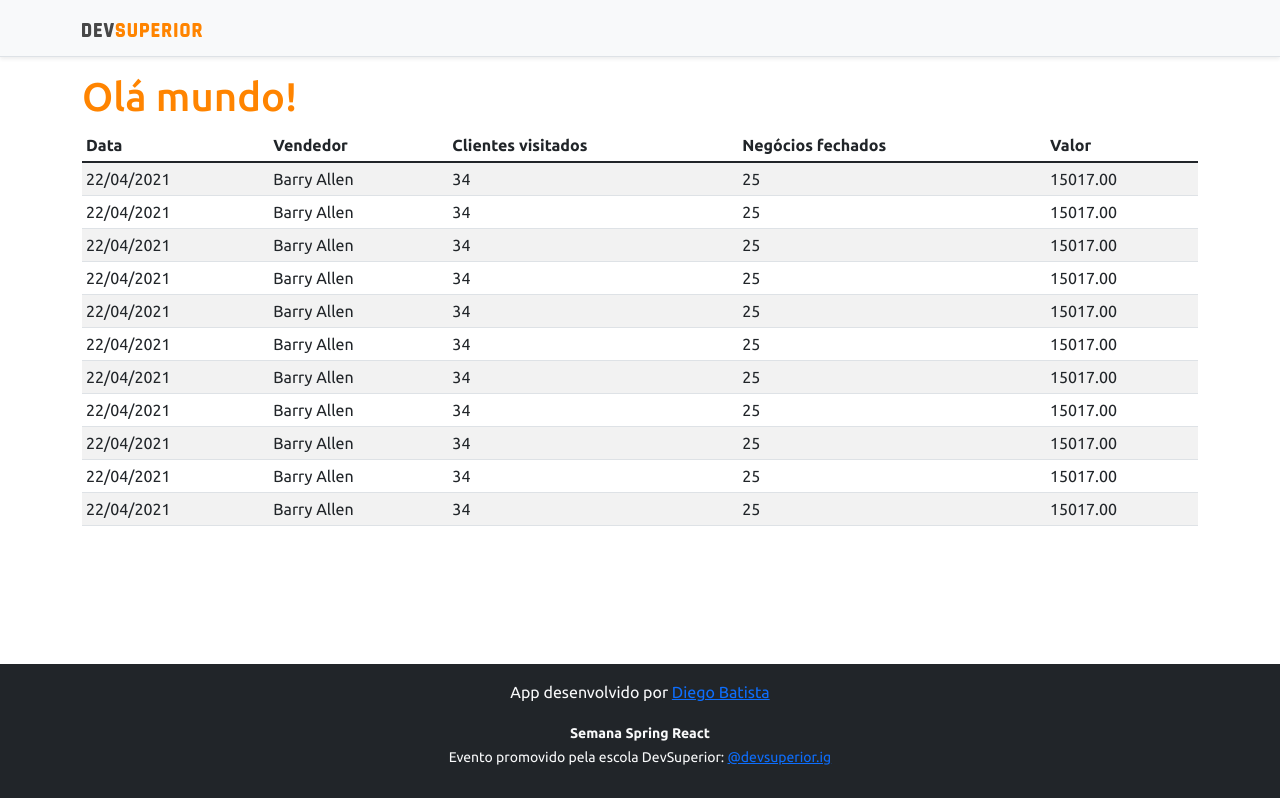
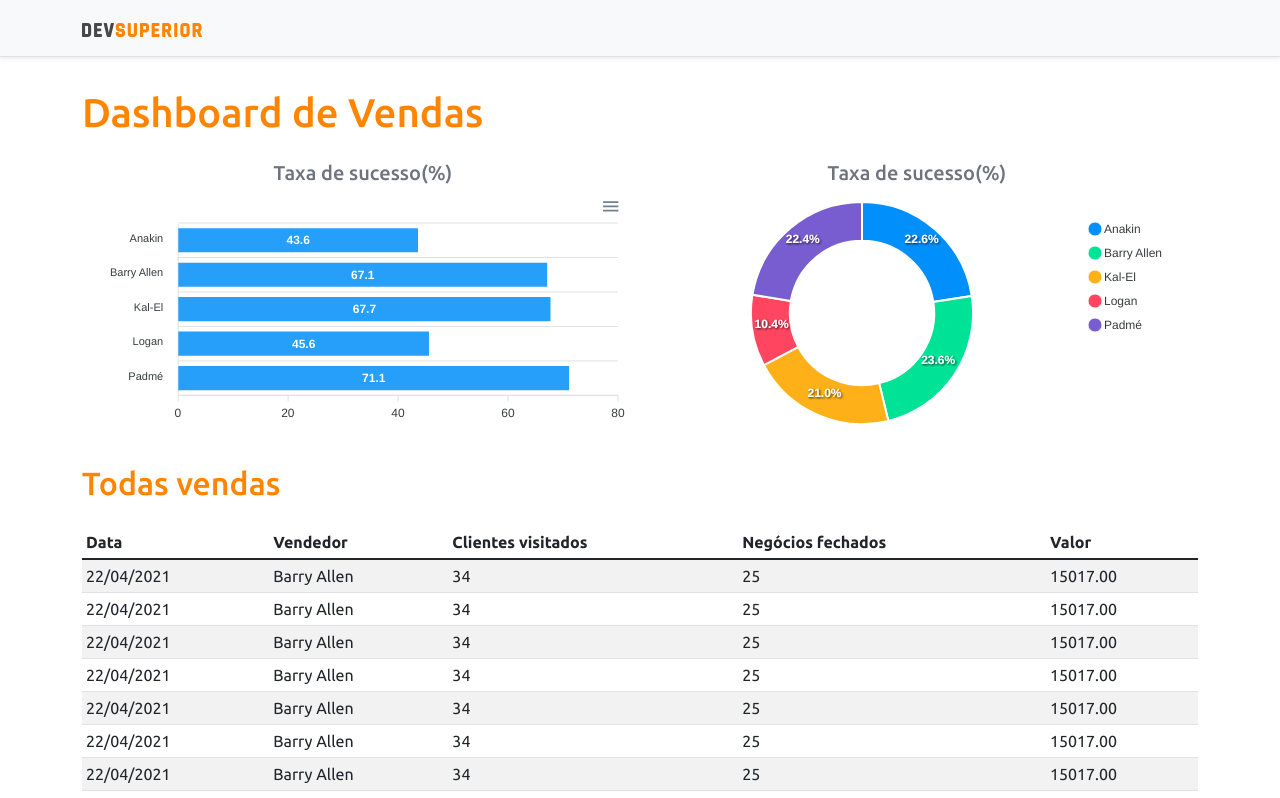
Before and after one commit to Diego-Batista/projeto-sds3, a React (Create React App) app in the folder frontend/: page / in a window 1280 px wide. Shown: the top 798 px of the page. Built offline with nearby package versions, Linux system fonts and the light colour scheme.

Commit message:
Static charts

```diff
--- a/frontend/package.json
+++ b/frontend/package.json
@@ -11,8 +11,10 @@
     "@types/node": "^12.0.0",
     "@types/react": "^17.0.0",
     "@types/react-dom": "^17.0.0",
+    "apexcharts": "^3.28.1",
     "bootstrap": "^5.1.0",
     "react": "^17.0.2",
+    "react-apexcharts": "^1.3.9",
     "react-dom": "^17.0.2",
     "react-scripts": "4.0.3",
     "typescript": "^4.1.2",
--- a/frontend/src/App.tsx
+++ b/frontend/src/App.tsx
@@ -1,13 +1,31 @@
 import NavBar from "components/NavBar";
 import Footer from "components/Footer";
 import DataTable from "components/DataTable";
+import BarChart from "components/BarChart";
+import DonutChart from "components/DonutChart";
 
 function App() {
   return (
     <>
       <NavBar />
       <div className="container">
-        <h1 className="text-primary">Olá mundo!</h1>
+        <h1 className="text-primary py-3">Dashboard de Vendas</h1>
+
+        <div className="row px-3">
+          <div className="col-sm-6">
+            <h5 className="text-center text-secondary">Taxa de sucesso(%)</h5>
+            <BarChart />
+          </div>
+          <div className="col-sm-6">
+            <h5 className="text-center text-secondary">Taxa de sucesso(%)</h5>
+            <DonutChart />
+          </div>
+        </div>
+
+        <div className="py-3">
+          <h2 className="text-primary">Todas vendas</h2>
+        </div>
+
         <DataTable />
       </div>
       <Footer />
--- /dev/null
+++ b/frontend/src/components/BarChart/index.tsx
@@ -0,0 +1,33 @@
+import Chart from "react-apexcharts";
+const BarChart = () => {
+  const options = {
+    plotOptions: {
+      bar: {
+        horizontal: true,
+      },
+    },
+  };
+
+  const mockData = {
+    labels: {
+      categories: ["Anakin", "Barry Allen", "Kal-El", "Logan", "Padmé"],
+    },
+    series: [
+      {
+        name: "% Sucesso",
+        data: [43.6, 67.1, 67.7, 45.6, 71.1],
+      },
+    ],
+  };
+
+  return (
+    <Chart
+      options={{ ...options, xaxis: mockData.labels }}
+      series={mockData.series}
+      type="bar"
+      height="240"
+    />
+  );
+};
+
+export default BarChart;
--- /dev/null
+++ b/frontend/src/components/DonutChart/index.tsx
@@ -0,0 +1,24 @@
+import Chart from "react-apexcharts";
+const DonutChart = () => {
+  const mockData = {
+    series: [477138, 499928, 444867, 220426, 473088],
+    labels: ["Anakin", "Barry Allen", "Kal-El", "Logan", "Padmé"],
+  };
+
+  const options = {
+    legend: {
+      show: true,
+    },
+  };
+
+  return (
+    <Chart
+      options={{ ...options, labels: mockData.labels }}
+      series={mockData.series}
+      type="donut"
+      height="240"
+    />
+  );
+};
+
+export default DonutChart;
```
Also changed, not shown: 1 other file (tests, documents, lock files or other folders).
